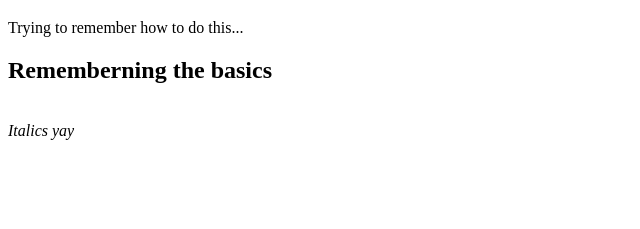
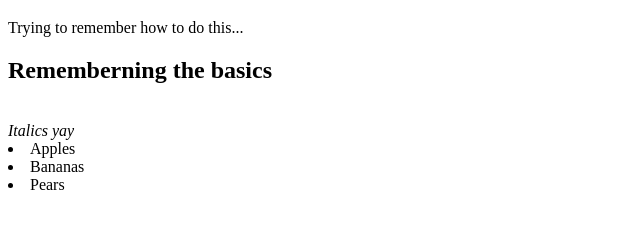
Before and after one commit to trinijoe/Git-test, a plain HTML site: page index.html in a window 1280 px wide. Shown: the part 79-308 px from the top of the page, without its empty margins (0-640 px from the left). Drawn offline with Linux system fonts and the light colour scheme.

Commit message:
added lists on branch1-index

```diff
--- a/index.html
+++ b/index.html
@@ -10,6 +10,9 @@
         Trying to remember how to do this...<br/>
         <h2>Rememberning the basics</h2><br/>
         <i>Italics yay</i>
+        <li>Apples</li>
+        <li>Bananas</li>
+        <li>Pears</li>
 
     </Body>
 
```
